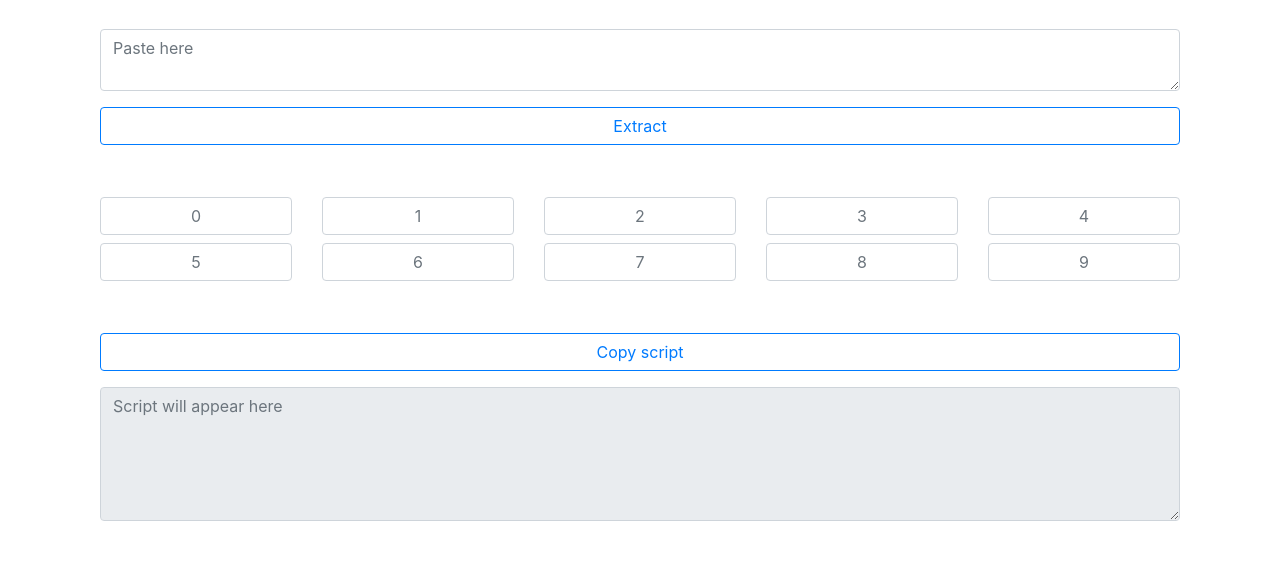
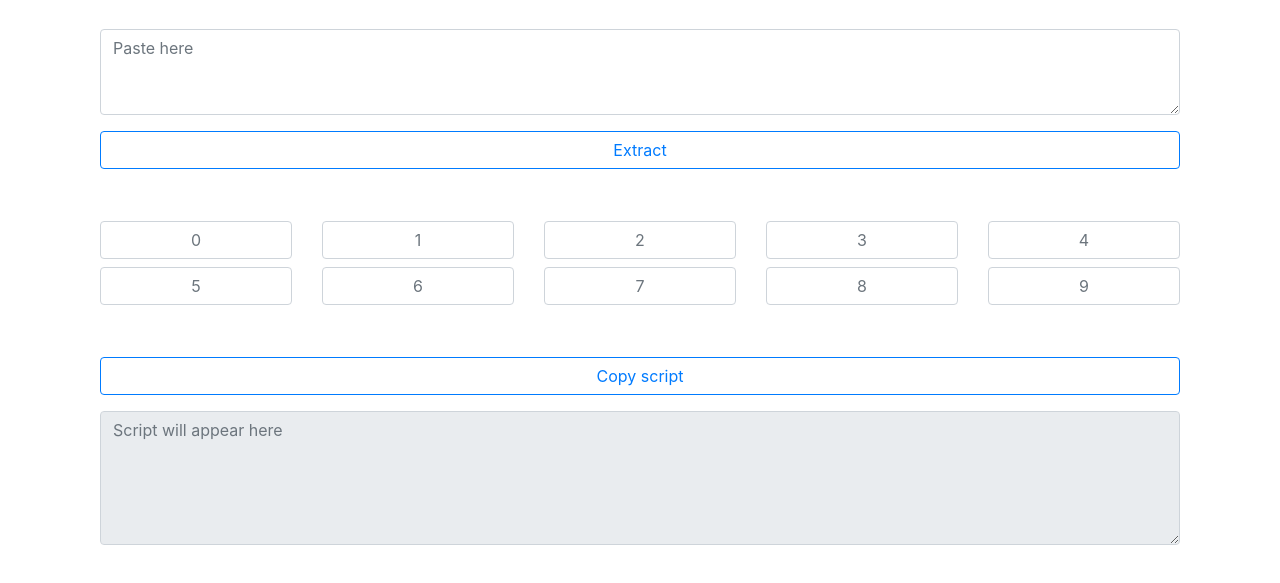
Before and after one commit to tsukker/dominion-supply-selector, a plain HTML site: page index.html in a window 1280 px wide. Shown: the part 75-658 px from the top of the page. Drawn offline with nearby package versions, Linux system fonts and the light colour scheme.

Commit message:
Increase number of lines of paste textarea

```diff
--- a/index.html
+++ b/index.html
@@ -24,7 +24,7 @@
     <h1 class="container">Dominion Supply Selector</h1>
 
     <div class="container py-4">
-      <textarea class="form-control" id="pastedText" rows="2" placeholder="Paste here"></textarea>
+      <textarea class="form-control" id="pastedText" rows="3" placeholder="Paste here"></textarea>
       <button type="button" class="btn btn-outline-primary btn-block my-3" id="buttonExtract">Extract</button>
     </div>
 
```
